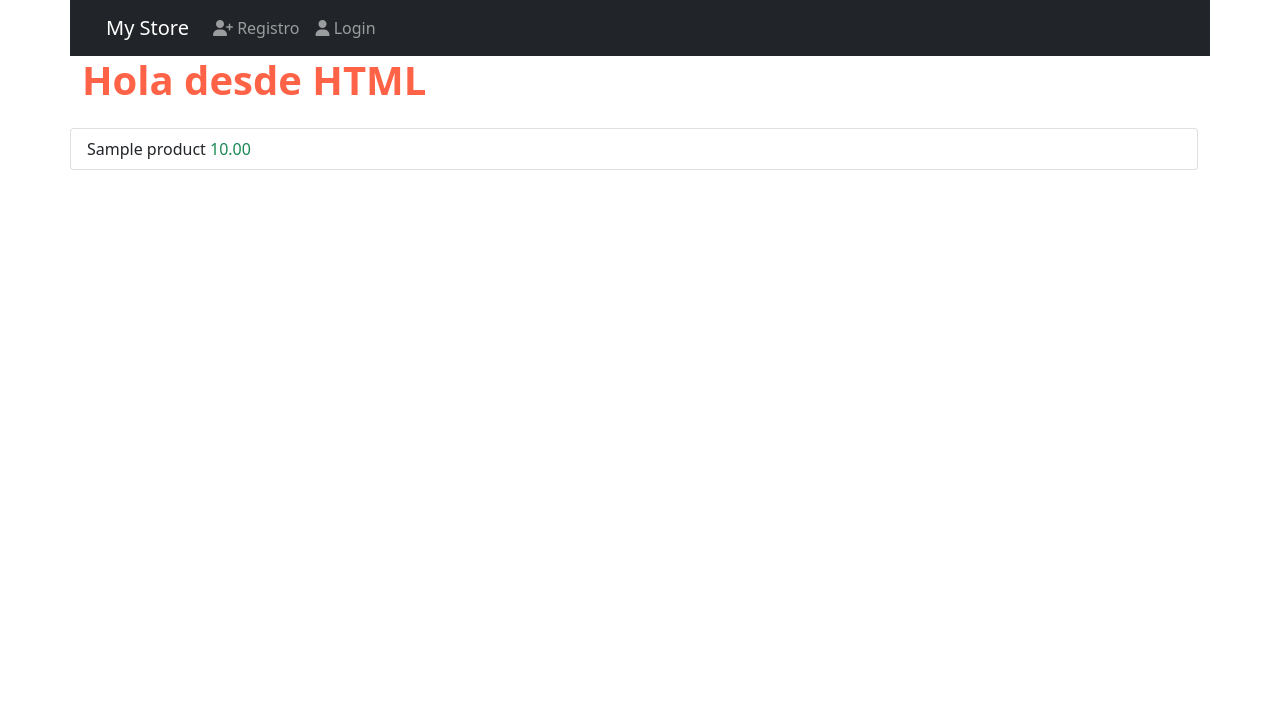
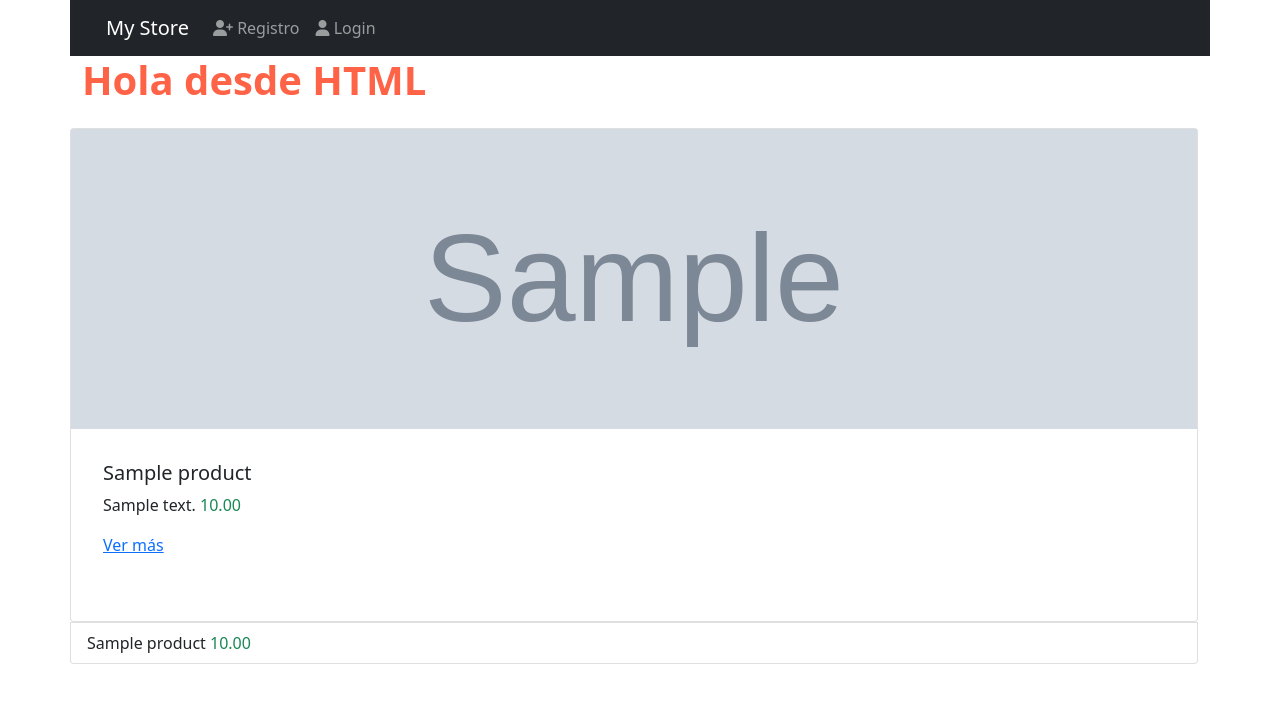
Before and after one commit to jorgefalconcampos/django-ecommerce, a Django app: template ecommerce/templates/main/index.html in a window 1280 px wide. Shown: the top 703 px of the page. Run offline with Django 3.2, Linux system fonts and the light colour scheme; the template is opened without the code that fills it: values that come from a table or form of the project are taken from there, others are empty; tables that the repository leaves empty hold one stand-in row (values such as "Sample post"); grey boxes marked "Sample" are stand-in pictures; some libraries are stand-ins or nearby versions.

Commit message:
products

```diff
--- a/ecommerce/settings.py
+++ b/ecommerce/settings.py
@@ -133,6 +133,10 @@ STATICFILES_DIRS = [
     BASE_DIR / 'static',
 ]
 
+MEDIA_URL = '/media/'
+MEDIA_ROOT = BASE_DIR / 'media'
+
+
 # Default primary key field type
 # https://docs.djangoproject.com/en/3.2/ref/settings/#default-auto-field
 
--- a/ecommerce/templates/main/index.html
+++ b/ecommerce/templates/main/index.html
@@ -9,6 +9,32 @@
 
     <ul class="list-group">
         {% for product in product_list %}
+
+        <div class="card h-100">
+            {% if product.image %}
+                <img src="{{ product.image.url }}" alt="{{ product.title }}" height="300">
+            {% endif %}
+
+            <div class="card-body">
+                <div class="card-body">
+                    <h5 class="card-title">
+                        {{product.title}}
+                    </h5>
+                    <p class="card-text">
+                        {{product.description}}
+                        <span class="text-success">
+                            {{product.price}}
+                        </span>
+                    </p>
+                    <a href="#">Ver más</a>
+                </div>
+                <div class="card-body">
+
+                </div>
+
+
+            </div>
+        </div>
         <li class="list-group-item">
             {{product.title}}
             <span class="text-success">
--- a/ecommerce/urls.py
+++ b/ecommerce/urls.py
@@ -18,6 +18,8 @@ from django.urls import path
 from django.urls import include
 from . import views
 from products.views import ProductListView
+from django.conf.urls.static import static
+from django.conf import settings
 
 urlpatterns = [
     path('', ProductListView.as_view(), name="index"),
@@ -27,5 +29,7 @@ urlpatterns = [
     path('usuarios/register', views.register, name="register"),
     path('admin/', admin.site.urls),
     path('productos/', include('products.urls')),
+]
 
-]
+if settings.DEBUG:
+    urlpatterns += static(settings.MEDIA_URL, document_root=settings.MEDIA_ROOT)
--- a/products/admin.py
+++ b/products/admin.py
@@ -5,7 +5,7 @@ from  . models import Product
 
 
 class ProductAdmin(admin.ModelAdmin):
-    fields = ('title', 'description', 'price')
+    fields = ('title', 'description', 'price', 'image')
     list_display = ('__str__', 'slug', 'created_at')
 
 
--- a/products/models.py
+++ b/products/models.py
@@ -1,3 +1,4 @@
+import uuid
 from django.db import models
 from django.utils.text import slugify
 from django.db.models.signals import pre_save
@@ -8,6 +9,7 @@ class Product(models.Model):
     title = models.CharField(max_length=50)
     description = models.TextField()
     price = models.DecimalField(max_digits=8, decimal_places=2, default=0.0) #123456.50
+    image = models.ImageField(upload_to='products/', null=False, blank=False)
     slug = models.SlugField(null=False, blank=False, unique=True)
     created_at = models.DateTimeField(auto_now_add=True)
 
@@ -16,7 +18,12 @@ class Product(models.Model):
         return str(self.title)
 
 
-def create_slug(sender, instance, *args, **kwargs):
-    instance.slug = slugify(instance.title)
+def create_slug(sender, instance, *args, **kwargs): #callback
+    if instance.title and not instance.slug:
+        slug = slugify(instance.title)
+        while Product.objects.filter(slug=slug).exists():
+            slug = slugify(f"{instance.title}-{str(uuid.uuid4())[:8]}")
+        instance.slug = slug
+
 
 pre_save.connect(create_slug, sender=Product)
--- a/products/views.py
+++ b/products/views.py
@@ -4,7 +4,8 @@ from django.views.generic.detail import DetailView
 from . models import Product
 from django.conf import settings
 
-TEMPLATES = settings.TEMPLATES_DIR_APP_PRODUCTS #importing templates path from Django settings
+TEMPLATES = settings.TEMPLATES_DIR
+TEMPLATES_APP_PRODUCTS = settings.TEMPLATES_DIR_APP_PRODUCTS #importing TEMPLATES_APP_PRODUCTS path from Django settings
 
 
 
@@ -20,7 +21,7 @@ class ProductListView(ListView):
 
 class ProductDetailView(DetailView): # id => pk (by default)
     model = Product
-    template_name = TEMPLATES / 'products' / 'product.html'
+    template_name = TEMPLATES_APP_PRODUCTS / 'products' / 'product.html'
     def get_context_data(self, **kwargs):
         context = super().get_context_data(**kwargs)
         return context
--- a/requirements.txt
+++ b/requirements.txt
@@ -1,14 +1,16 @@
 asgiref==3.4.1
-astroid==2.7.3
+astroid==2.8.2
 colorama==0.4.4
 Django==3.2.7
 isort==5.9.3
 lazy-object-proxy==1.6.0
 mccabe==0.6.1
+Pillow==8.4.0
 platformdirs==2.3.0
-pylint==2.10.2
+pylint==2.11.1
 python-dotenv==0.19.0
 pytz==2021.1
 sqlparse==0.4.1
 toml==0.10.2
+typing-extensions==3.10.0.2
 wrapt==1.12.1
```
Also changed, not shown: products/templates/products/product.html (+8 -0 lines), products/migrations/0003_product_image.py (added), products/migrations/0004_remove_product_image.py (added), products/migrations/0005_product_image.py (added), 1 other file.
